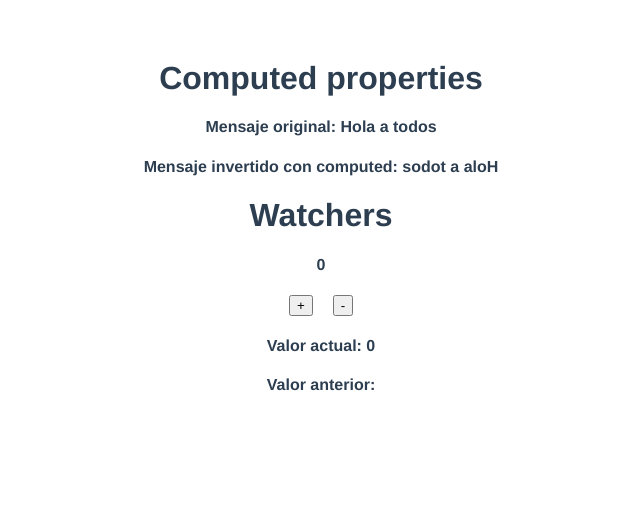
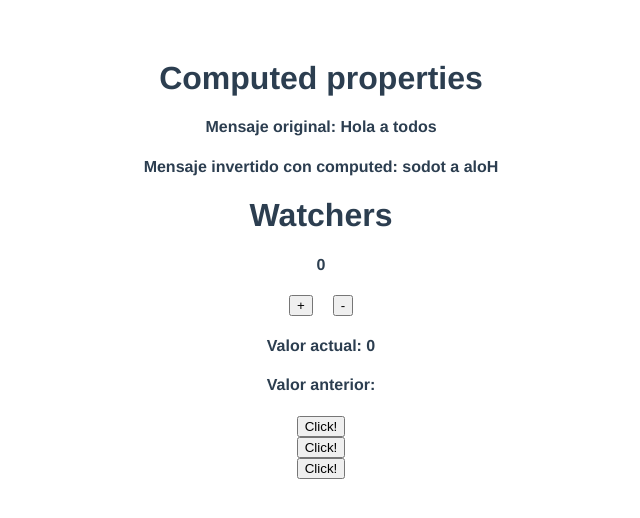
Before and after one commit to magalidefelippe/Vue-course-examples, a Vue app: page / in a window 1280 px wide. Shown: the top 518 px of the page, without its empty margins (319-959 px from the left). Built offline with nearby package versions, Linux system fonts and the light colour scheme.

Commit message:
component base, import and declaration example

```diff
--- a/src/App.vue
+++ b/src/App.vue
@@ -3,6 +3,9 @@
     <Directives v-show='false' msg="Bienvenidos al curso de Vuejs"/>
     <computed-properties/>
     <watchers/>
+    <component-example/>
+    <component-example/>
+    <component-example/>
   </div>
 </template>
 
@@ -10,13 +13,14 @@
 import Directives from './components/directives.vue'
 import ComputedProperties from './components/computedProperties.vue'
 import Watchers from './components/watchers.vue'
-
+import ComponentExample from './components/componentExample.vue'
 export default {
   name: 'App',
   components: {
     Directives,
     ComputedProperties,
-    Watchers
+    Watchers,
+    ComponentExample
   }
 }
 </script>
--- /dev/null
+++ b/src/components/componentExample.vue
@@ -0,0 +1,19 @@
+<template>
+  <div>
+      <button @click="showAlert">Click!</button>
+  </div>
+</template>
+
+<script>
+export default {
+    data: () => ({
+        message: 'Hola desde el componente'
+    }),
+
+    methods: {
+        showAlert(){
+            return alert(this.message)
+        }
+    }
+};
+</script>
```
